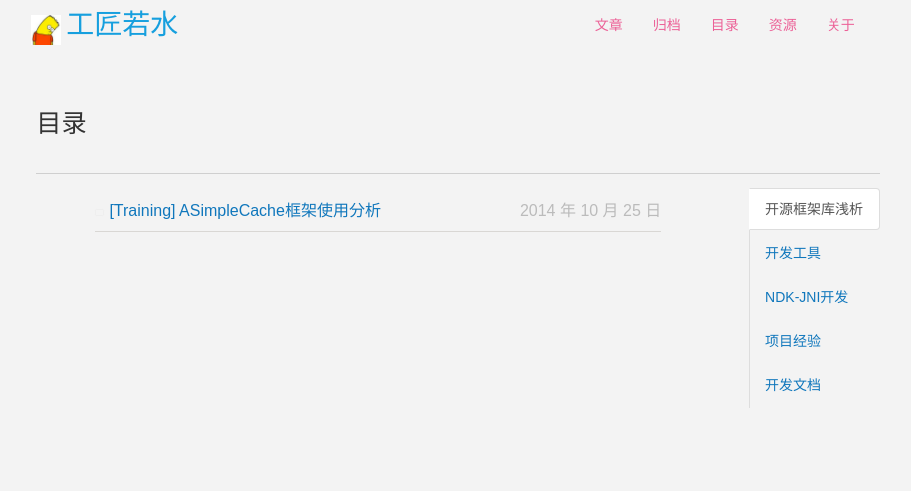
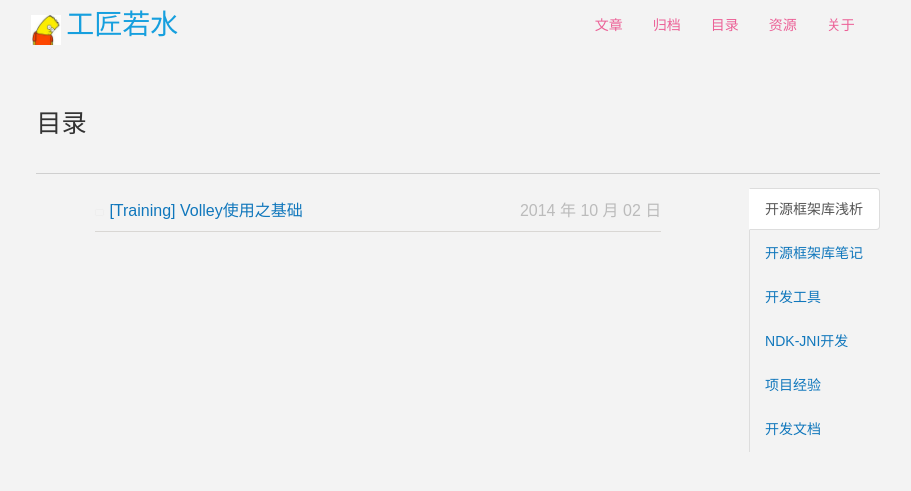
Before and after one commit to msdgwzhy6/yanbober.github.io, a Jekyll site: the page built from categories.html, in a window 1280 px wide. Shown: the top 491 px of the page, without its empty margins (182-1093 px from the left). Built offline with Jekyll 4.4.1, drawn with Linux system fonts in a browser that asks for light colours; nearby versions of some CDN libraries; some of the changed lines change nothing that is shown.

Commit message:
move blog from csdn about volley base.

```diff
--- /dev/null
+++ b/_posts/2014-10-2-csdn-opensource-analysis-2.md
@@ -0,0 +1,316 @@
+---
+layout: post
+keywords: Volley, 框架, Android HTTP
+description: Google Android Volley网络库
+title: "[Training] Volley使用之基础"
+categories: [开源框架库浅析]
+tags: [Volley, Android网络请求]
+group: archive
+icon: file-alt
+---
+{% include site/setup %}
+
+<hr>
+##**开源项目链接**
+
+[Volley Android Developer文档](http://developer.android.com/training/volley/index.html)
+
+Volley主页：https://android.googlesource.com/platform/frameworks/volley
+
+Volley仓库：git clone https://android.googlesource.com/platform/frameworks/volley
+
+Volley GitHub Demo：在GitHub主页搜索Volley会有很多，不过建议阅读Android Developer文档。
+
+<hr>
+
+##**背景知识**
+
+啥是Google Android Volley？
+
+一句简单的回答：Volley就是集AsyncHttpClient和Universal-Image-Loader优点于一身的一个Google亲儿子开源框架。
+
+Google在I/O 2013大会上发布了Volley。它是Android平台上的网络通信库，能使网络通信更快，更简单，更健壮。其最明显的一个优点就是特别适合数据量不大但是通信频繁的场景，
+最明显的缺点就是大数据传输表现的很糟糕。
+
+Volley提供了如下的便利功能：
+
+- JSON数据和图像等的异步下载；
+- 网络请求排序（scheduling）；
+- 网络请求优先级处理；
+- 缓存；
+- 多级别取消请求；
+- 与Activity生命周期联动（Activity结束时同时取消所有网络请求）；
+
+Volley对APP的版本要求是android:minSdkVersion为8。
+
+<hr>
+
+##**使用newRequestQueue和StringRequest**
+
+Volley的用法非常简单，这里使用官方例子发起一条HTTP GET请求，然后接收HTTP响应。首先需要获取到一个RequestQueue对象，可以调用如下方法获取到：
+
+{% highlight ruby %}
+RequestQueue mQueue = Volley.newRequestQueue(context);
+{% endhighlight %}
+
+这里拿到的RequestQueue是一个请求队列对象，它可以缓存所有的HTTP请求，然后按照一定的算法并发地发出这些请求。
+RequestQueue内部的设计就是非常合适高并发的，因此我们不必为每一次HTTP请求都创建一个RequestQueue对象，这是非常浪费资源的，
+基本上在每一个需要和网络交互的Activity中创建一个RequestQueue对象就足够了。
+
+StringRequest的构造函数需要传入四个参数（有一个三个参数的构造函数，默认是GET方式），第一个参数就是目标服务器的URL地址，
+第二个参数是服务器响应成功的回调，第三个参数是服务器响应失败的回调。
+
+将这个StringRequest对象添加到RequestQueue里面就可以了。
+
+使用Volley时您可以从任何线程开始请求，但响应始终传递到了主线程上。
+
+{% highlight ruby %}
+final TextView mTextView = (TextView) findViewById(R.id.text);
+...
+
+// Instantiate the RequestQueue.
+RequestQueue queue = Volley.newRequestQueue(this);
+String url ="http://www.google.com";
+
+// Request a string response from the provided URL.
+StringRequest stringRequest = new StringRequest(Request.Method.GET, url,
+            new Response.Listener<String>() {
+    @Override
+    public void onResponse(String response) {
+        // Display the first 500 characters of the response string.
+        mTextView.setText("Response is: "+ response.substring(0,500));
+    }
+}, new Response.ErrorListener() {
+    @Override
+    public void onErrorResponse(VolleyError error) {
+        mTextView.setText("That didn't work!");
+    }
+});
+// Add the request to the RequestQueue.
+queue.add(stringRequest);
+{% endhighlight %}
+
+如上代码就示范了一个简单的HTTP GET请求。
+
+既然HTTP GET的例子这么easy搞定，是不是该再整一个POST的例子呢？
+
+POST有点曲线救国，因为StringRequest中并没有提供设置POST参数的方法，但是当发出POST请求的时候，Volley会尝试调用StringRequest父类Request的getParams()方法来获取POST参数，
+所以我们只需要重写StringRequest的getParams()方法，在这里设置POST参数就可以了，代码如下所示：
+
+{% highlight ruby %}
+RequestQueue queue = Volley.newRequestQueue(this);
+
+StringRequest stringRequest = new StringRequest(Method.POST, url,  listener, errorListener) {
+    @Override
+    protected Map<String, String> getParams() throws AuthFailureError {
+        Map<String, String> map = new HashMap<String, String>();
+        map.put("key1", "value1");
+        map.put("key2", "value2");
+        return map;
+    }
+};
+
+queue.add(stringRequest);
+{% endhighlight %}
+
+如上代码就示范了一个简单的HTTP POST请求。
+
+<hr>
+
+##**使用newRequestQueue和JsonRequest**
+
+和StringRequest基本上差不多，JsonRequest也是继承自Request类的，不过JsonRequest是一个抽象类，我们无法直接创建它的实例。JsonRequest有两个直接的子类，JsonObjectRequest和JsonArrayRequest。
+所以对于JSON格式的数据基本没啥压力了，他都帮你搞完了，如下展示一个简单例子：
+
+{% highlight ruby %}
+RequestQueue queue = Volley.newRequestQueue(this);
+
+JsonObjectRequest jsonObjectRequest = new JsonObjectRequest("http://json_test.php", null,
+        new Response.Listener<JSONObject>() {
+            @Override
+            public void onResponse(JSONObject response) {
+                Log.d("TAG", response.toString());
+            }
+        }, new Response.ErrorListener() {
+            @Override
+            public void onErrorResponse(VolleyError error) {
+                Log.e("TAG", error.getMessage(), error);
+            }
+        });
+
+queue.add(stringRequest);
+{% endhighlight %}
+
+如上就是一个Volley的JSON HTTP的简单例子咯！
+
+<hr>
+
+##**取消Request**
+
+要取消一个请求，调用cancel()即可。一旦取消，Volley保证你的响应处理程序将永远不会被调用。
+这意味着在实践中，你可以取消所有待定的请求在你Activity的onStop()方法中，
+你不必乱抛垃圾的响应处理程序或者检查getActivity() == NULL，无论onSaveInstanceState()是否已经被调用。
+
+你发出去的请求必须要自己保证是可控的，在这里还有一个更简单的方法：你可以标记发送的每个请求对象，然后你可以使用这个标签来提供请求取消的范围。
+
+这里是一个使用字符串值标签的例子：
+
+{% highlight ruby %}
+public static final String TAG = "MyTag";
+StringRequest stringRequest; // Assume this exists.
+RequestQueue mRequestQueue;  // Assume this exists.
+
+// Set the tag on the request.
+stringRequest.setTag(TAG);
+
+// Add the request to the RequestQueue.
+mRequestQueue.add(stringRequest);
+
+
+@Override
+protected void onStop () {
+    super.onStop();
+    if (mRequestQueue != null) {
+        mRequestQueue.cancelAll(TAG);
+    }
+}
+{% endhighlight %}
+
+现在是不是发现Volley灰常简单了呢！就是举一反三的操作。
+
+好了，不扯了，网络HTTP的Volley简单使用先说到这里。
+
+<hr>
+
+##**使用newRequestQueue和ImageRequest**
+
+ImageRequest也是继承自Request的，因此它的用法和上面的也是基本相同的。
+
+{% highlight ruby %}
+ImageRequest imageRequest = new ImageRequest(
+        "http://developer.android.com/images/home/aw_dac.png",
+        new Response.Listener<Bitmap>() {
+            @Override
+            public void onResponse(Bitmap response) {
+                imageView.setImageBitmap(response);
+            }
+        }, 0, 0, Config.RGB_565, new Response.ErrorListener() {
+            @Override
+            public void onErrorResponse(VolleyError error) {
+                imageView.setImageResource(R.drawable.default_image);
+            }
+        });
+{% endhighlight %}
+
+ImageRequest的构造函数有六个参数，第一个参数是图片URL；第二个参数是图片请求成功的回调；第三第四个参数分别用于指定允许图片最大的宽度和高度，
+如果指定的网络图片的宽度或高度大于这里的最大值，则会对图片进行压缩，指定成0的话就表示不管图片有多大，都不会进行压缩；
+第五个参数用于指定图片深度；第六个参数是图片请求失败的回调。
+
+<hr>
+
+##**使用newRequestQueue和ImageLoader**
+
+ImageLoader也可以用于加载网络上的图片，并且它的内部也是使用ImageRequest来实现的，不过ImageLoader明显要比ImageRequest更加高效，
+因为它不仅可以帮我们对图片进行缓存，还可以过滤掉重复的链接，避免重复发送请求。
+
+由于ImageLoader已经不是继承自Request，所以它的用法变为如下：
+
+- 创建一个RequestQueue对象。
+- 创建一个ImageLoader对象。
+- 获取一个ImageListener对象。
+- 调用ImageLoader的get()方法加载网络上的图片。
+
+{% highlight ruby %}
+RequestQueue mQueue = Volley.newRequestQueue(context);
+
+ImageLoader imageLoader = new ImageLoader(mQueue, new ImageCache() {
+    @Override
+    public void putBitmap(String url, Bitmap bitmap) {
+		//未实现
+    }
+
+    @Override
+    public Bitmap getBitmap(String url) {
+        //未实现
+		return null;
+    }
+});
+
+ImageListener listener = ImageLoader.getImageListener(imageView,
+        R.drawable.default_image, R.drawable.failed_image);
+
+imageLoader.get("http://google/pictures/1201.jpeg", listener, 200, 200);
+{% endhighlight %}
+
+如上简单使用了ImageLoader进行图片加载。
+
+现在进行升级，实现ImageCache接口如下：
+
+{% highlight ruby %}
+public class BitmapCache implements ImageCache {
+
+    private LruCache<String, Bitmap> mCache;
+
+    public BitmapCache() {
+        int maxSize = 5 * 1024 * 1024;  //演示写死，实际需要动态计算
+        mCache = new LruCache<String, Bitmap>(maxSize) {
+            @Override
+            protected int sizeOf(String key, Bitmap bitmap) {
+                return bitmap.getRowBytes() * bitmap.getHeight();
+            }
+        };
+    }
+
+    @Override
+    public Bitmap getBitmap(String url) {
+        return mCache.get(url);
+    }
+
+    @Override
+    public void putBitmap(String url, Bitmap bitmap) {
+        mCache.put(url, bitmap);
+    }
+}
+{% endhighlight %}
+
+这里这么搞一下就简单的把ImageLoader优势展示了一把。
+
+<hr>
+
+##**使用newRequestQueue和NetworkImageView**
+
+NetworkImageView是一个继承自ImageView的View控件，拥有ImageView控件的所有功能，并且在ImageView的基础上加入了加载网络图片的功能。
+NetworkImageView控件的用法分为以下五步：
+
+- 创建一个RequestQueue对象。
+- 创建一个ImageLoader对象。
+- 在布局文件中添加一个NetworkImageView控件。
+- 在代码中获取该控件的实例。
+- 设置要加载的图片地址。
+
+这里以XML文件结合java的方式演示：
+
+{% highlight ruby %}
+<LinearLayout xmlns:android="http://schemas.android.com/apk/res/android"
+    android:layout_width="fill_parent"
+    android:layout_height="fill_parent"
+    android:orientation="vertical" >
+
+    <com.android.volley.toolbox.NetworkImageView
+        android:id="@+id/network_image_view"
+        android:layout_width="200dp"
+        android:layout_height="200dp"
+        android:layout_gravity="center_horizontal" />
+
+</LinearLayout>
+{% endhighlight %}
+
+{% highlight ruby %}
+networkImageView = (NetworkImageView) findViewById(R.id.network_image_view);
+
+networkImageView.setDefaultImageResId(R.drawable.default_image);
+networkImageView.setErrorImageResId(R.drawable.failed_image);
+networkImageView.setImageUrl("http://img.my.csdn.net/uploads/201404/13/1397393290_5765.jpeg", imageLoader);
+{% endhighlight %}
+
+如上演示了Volley的一些基本使用特性和方法。
--- a/_posts/2014-10-25-csdn-opensource-analysis-1.md
+++ b/_posts/2014-10-25-csdn-opensource-analysis-1.md
@@ -1,9 +1,9 @@
 ---
 layout: post
 keywords: Acache, 框架, 缓存
-description: Android ACache框架分析
-title: "[Training] ASimpleCache框架使用分析"
-categories: [开源框架库浅析]
+description: Android ACache轻缓存分析
+title: "[Training] ASimpleCache开源库使用分析"
+categories: [开源框架库笔记]
 tags: [ACache, 缓存]
 group: archive
 icon: file-alt
```
